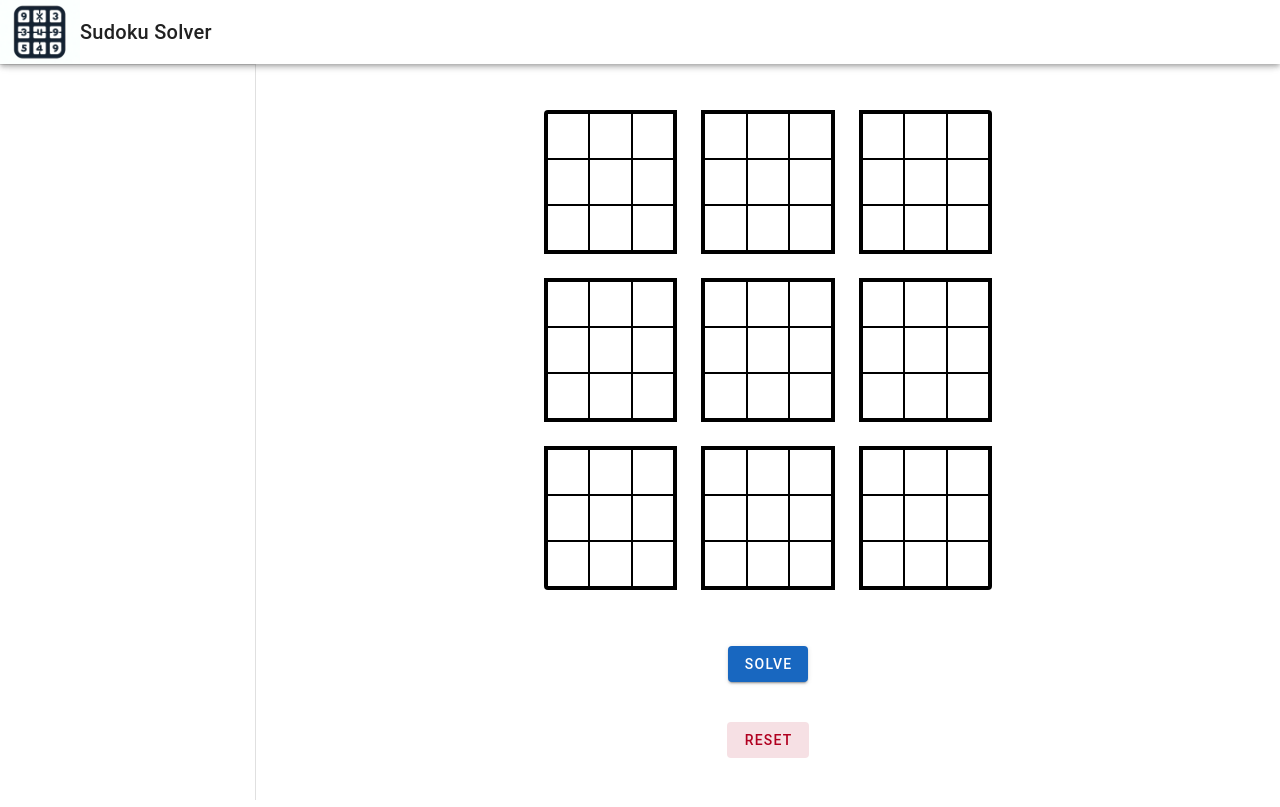
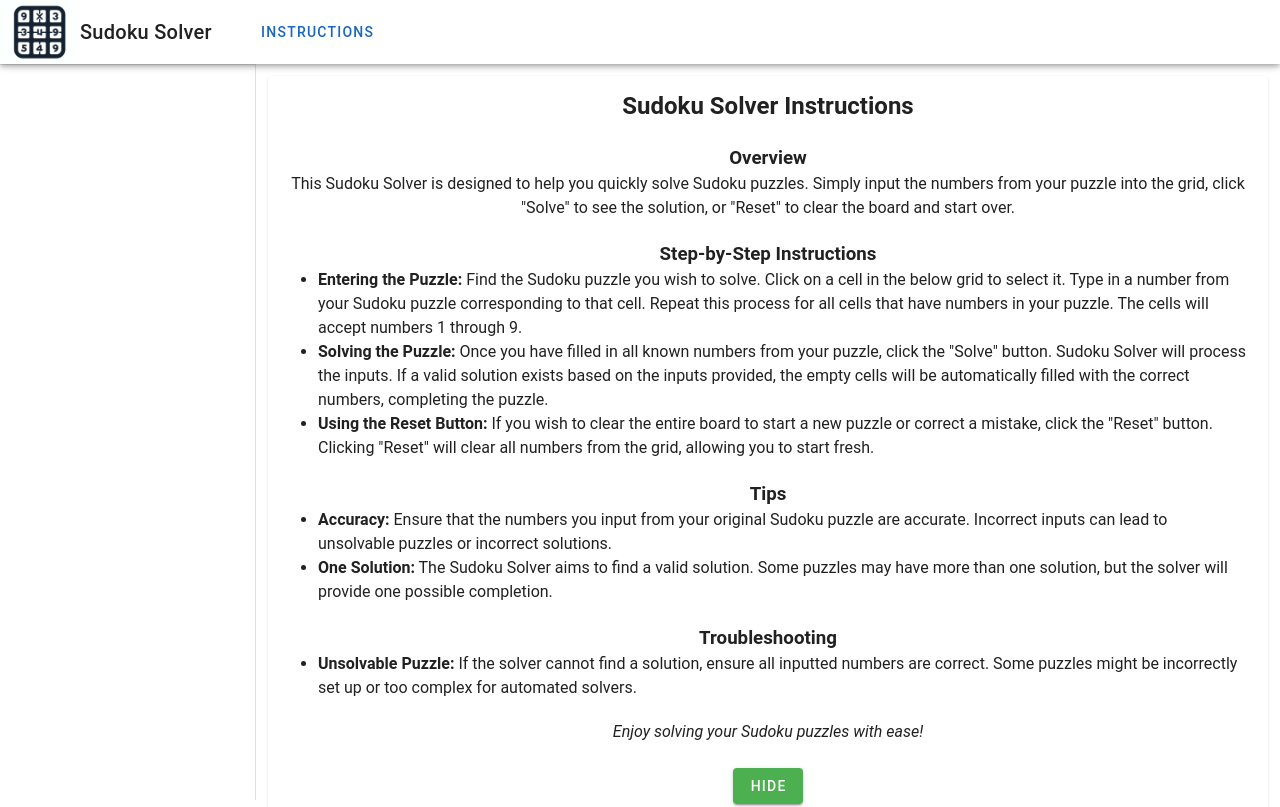
Before and after one commit to kobiliusz/sudoku_solver_frontend, a Vue app: page / in a window 1280 px wide. Shown: the top 807 px of the page. Built offline with nearby package versions, Linux system fonts and the light colour scheme.

Commit message:
instructions

```diff
--- a/src/App.vue
+++ b/src/App.vue
@@ -6,6 +6,7 @@
         <span class="text-h6">
           Sudoku Solver
         </span>
+        <v-btn color="primary" class="mx-8" @click="showIns">Instructions</v-btn>
       </v-app-bar>
       <v-navigation-drawer>
         <span>
@@ -17,6 +18,7 @@
         </span>
       </v-navigation-drawer>
       <UnsolvableDialog ref="unsDialog" />
+      <Instructions ref="instructions"/>
       <SudokuGrid ref="sudokuGrid" @unsolvable="unsolv" />
       <v-btn class="d-block mx-auto my-10" color="primary" @click="solve" :disabled="solveDisabled">
         Solve
@@ -48,11 +50,16 @@ export default {
     unsolv() {
       console.log('Unsolvable puzzle!');
       this.$refs.unsDialog.activate();
+    },
+    showIns() {
+      this.$refs.instructions.show();
     }
   },
 }
 </script>
 
 <script setup>
+import SudokuGrid from './components/SudokuGrid.vue';
+import Instructions from './components/Instructions.vue';
 import UnsolvableDialog from './components/UnsolvableDialog.vue';
 </script>
--- /dev/null
+++ b/src/components/Instructions.vue
@@ -0,0 +1,96 @@
+<template>
+    <v-card class="text-center mx-3 my-3" v-show="showIns">
+        <div class="mx-5 my-3">
+            <h2>Sudoku Solver Instructions</h2>
+            <h3>Overview</h3>
+
+            <p>This Sudoku Solver is designed to help you quickly solve Sudoku puzzles. Simply input the numbers from your
+                puzzle into the grid, click "Solve" to see the solution, or "Reset" to clear the board and start over.</p>
+            <h3>Step-by-Step Instructions</h3>
+            <ul class="text-left">
+                <li><b>Entering the Puzzle:</b>
+                    Find the Sudoku puzzle you wish to solve.
+                    Click on a cell in the below grid to select it. Type in a number from your Sudoku puzzle corresponding
+                    to that cell. Repeat this process for all cells that have numbers in your puzzle. The cells will accept
+                    numbers 1 through 9.</li>
+
+                <li><b>Solving the Puzzle:</b>
+                    Once you have filled in all known numbers from your puzzle, click the "Solve" button.
+                    Sudoku Solver will process the inputs. If a valid solution exists based on the inputs provided, the
+                    empty cells will be automatically filled with the correct numbers, completing the puzzle.</li>
+
+                <li><b>Using the Reset Button:</b>
+                    If you wish to clear the entire board to start a new puzzle or correct a mistake, click the "Reset"
+                    button.
+                    Clicking "Reset" will clear all numbers from the grid, allowing you to start fresh.</li>
+
+            </ul>
+
+            <h3>Tips</h3>
+
+            <ul class="text-left">
+                <li>
+                    <b>Accuracy:</b> Ensure that the numbers you input from your original Sudoku puzzle are accurate.
+                    Incorrect inputs can lead to unsolvable puzzles or incorrect solutions.
+                </li>
+                <li>
+                    <b>One Solution:</b> The Sudoku Solver aims to find a valid solution. Some puzzles may have more than
+                    one solution, but the solver will provide one possible completion.
+                </li>
+            </ul>
+            <h3>Troubleshooting</h3>
+
+            <ul class="text-left">
+                <li>
+                    <b>Unsolvable Puzzle:</b> If the solver cannot find a solution, ensure all inputted numbers are correct.
+                    Some puzzles might be incorrectly set up or too complex for automated solvers.
+                </li>
+            </ul>
+            <p class="motto">Enjoy solving your Sudoku puzzles with ease!</p>
+
+        </div>
+        <v-btn class="my-3" color="success" @click="hideIns">
+            Hide
+        </v-btn>
+    </v-card>
+</template>
+
+<script>
+export default {
+    data() {
+        return {
+            showIns: true
+        };
+    },
+    methods: {
+        hideIns() {
+            this.showIns = false;
+        },
+        show() {
+            this.showIns = true;
+        }
+    }
+
+}
+
+</script>
+
+<style>
+h1 {
+    margin-top: 10px;
+}
+
+h3 {
+    margin-top: 20px;
+}
+
+li {
+    margin-left: 30px;
+}
+
+.motto {
+    font-style: italic;
+    margin-top: 20px;
+}
+
+</style>
```
